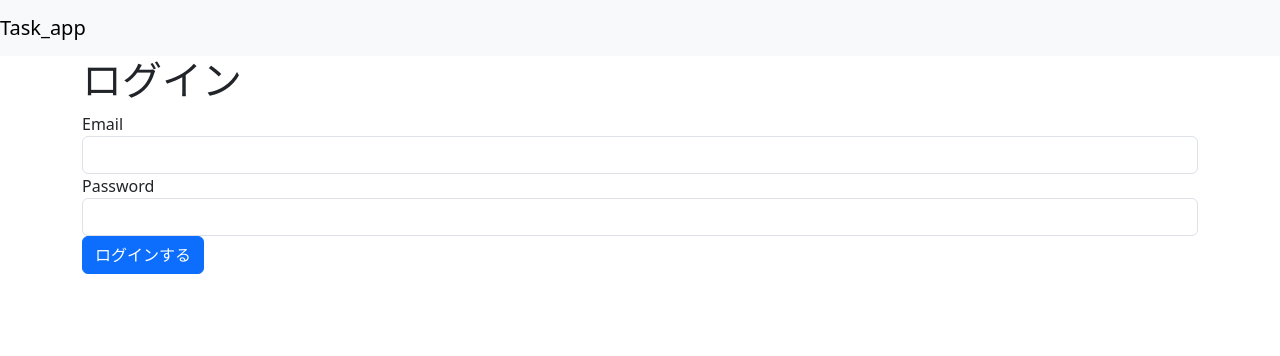
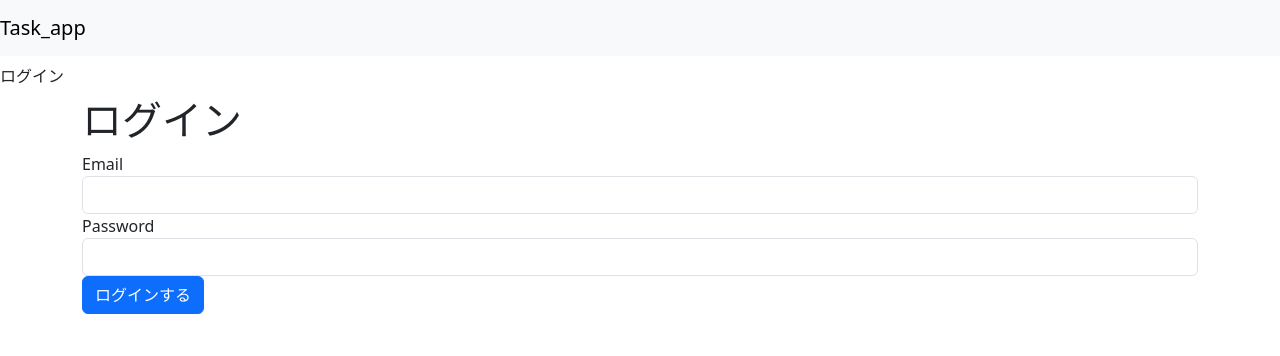
Before and after one commit to ren-ikemura/Training, a Rails app: page /login in a window 1280 px wide. Shown: the top 356 px of the page. Run offline with Rails 7, Linux system fonts and the light colour scheme; style sheets or scripts are compiled from the project's sources; some libraries are stand-ins or nearby versions.

Commit message:
ログアウト機能追加

```diff
--- a/Rails-Training1/task_app/app/controllers/sessions_controller.rb
+++ b/Rails-Training1/task_app/app/controllers/sessions_controller.rb
@@ -14,6 +14,11 @@ class SessionsController < ApplicationController
     end
   end
 
+  def destroy
+    reset_session
+    redirect_to root_url, notice: 'ログアウトしました'
+  end
+
   private
 
   def session_params
--- a/Rails-Training1/task_app/app/views/layouts/application.html.slim
+++ b/Rails-Training1/task_app/app/views/layouts/application.html.slim
@@ -10,6 +10,14 @@ html
   body
   .app-title.navbar.navbar-expand-md.navbar-light.bg-light
     .navbar-brand Task_app
+
+  ul.navbar-nav.ml-auto
+    - if current_user
+      li.nav-item= link_to 'タスク一覧', tasks_path, class: 'nav-link'
+      li.nav-item= link_to 'ユーザー一覧', admin_users_path, class: 'nav-link'
+      li.nav-item= link_to 'ログアウト', logout_path, method: :delete, class: 'nav-link'
+    - else
+      li.nav-item= link_to 'ログイン', login_path, class: 'nav-link'
   .container
     - if flash.notice.present?
         .alert.alert-success= flash.notice
--- a/Rails-Training1/task_app/config/routes.rb
+++ b/Rails-Training1/task_app/config/routes.rb
@@ -3,6 +3,8 @@ Rails.application.routes.draw do
   get '/login', to: 'sessions#new'
   # ログイン画面からPOST
   post '/login', to: 'sessions#create'
+  # ログアウト
+  delete '/logout', to: 'sessions#destroy'
   namespace :admin do
     resources :users
   end
```
Also changed, not shown: 1 other file.
